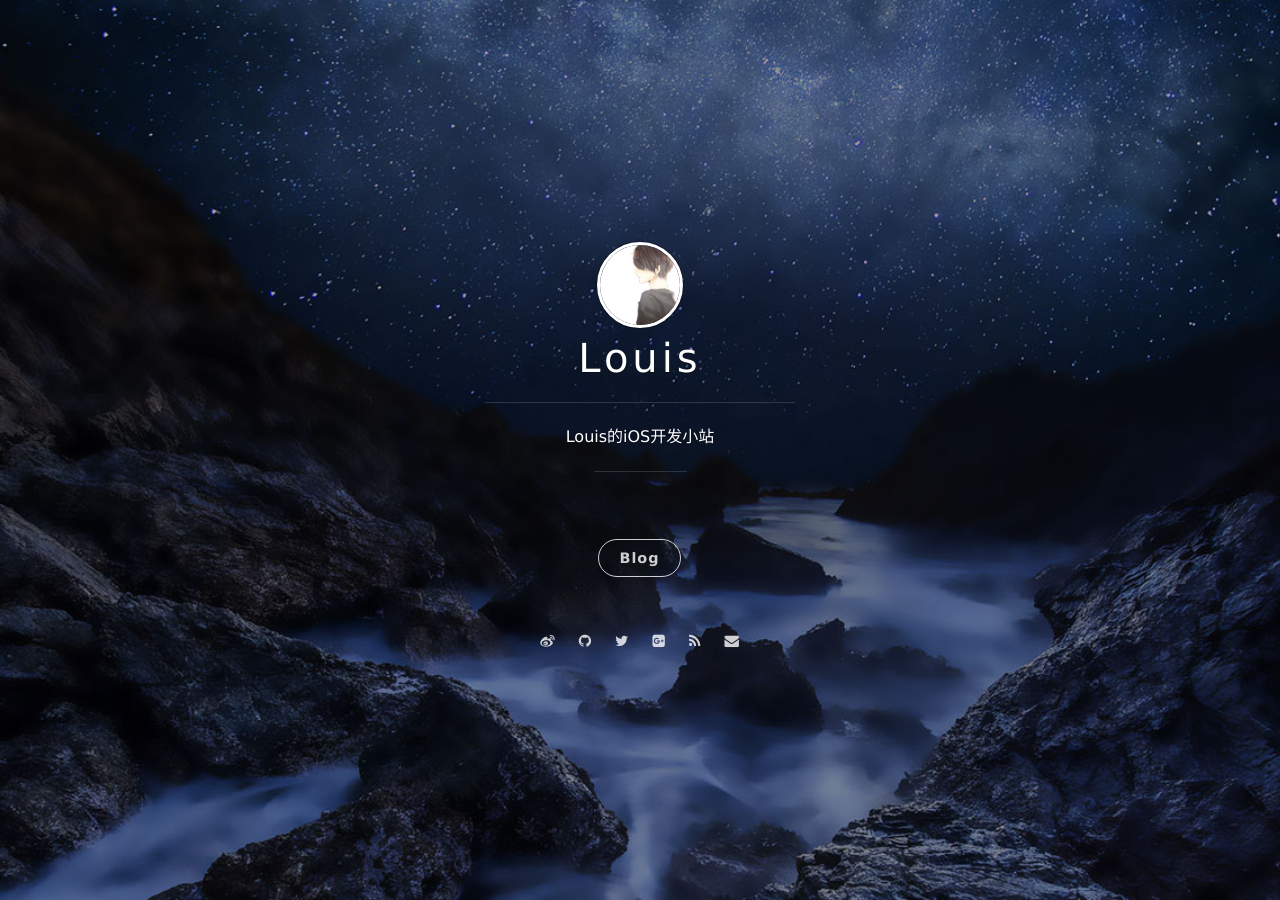
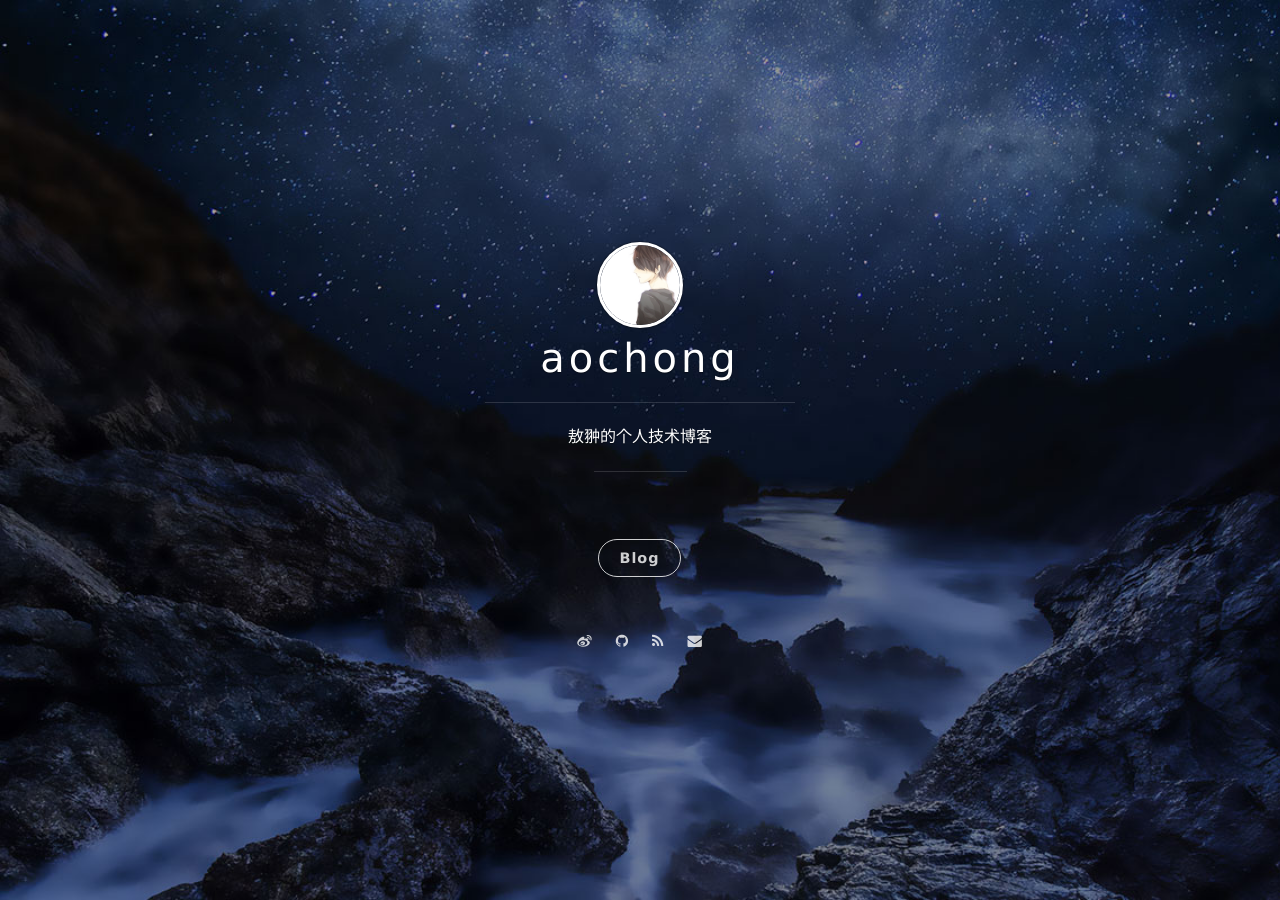
Before and after one commit to sparkaochong/aochong.github.io, a Jekyll site: the page built from index.html, in a window 1280 px wide. Built offline with Jekyll 4.4.1, drawn with Linux system fonts in a browser that asks for light colours; nearby versions of some CDN libraries; Markdown is read by kramdown in place of the engine named in the settings; the list of posts is cut into pages by our own code.

Commit message:
Update _config.yml

```diff
--- a/_config.yml
+++ b/_config.yml
@@ -1,11 +1,11 @@
 # Basic
-title: Louis
+title: aochong
 subtitle:
-welcome_message: <a href="https://github.com/louis-ly" target="_blank"></a>
-description: Louis的iOS开发小站
+welcome_message: <a href="https://github.com/sparkaochong" target="_blank"></a>
+description: 敖翀的个人技术博客
 creator: <a href="http://onev.cat">@onevcat</a>
 
-url: "http://louisly.com"
+url: "https://sparkaochong.github.io/aochong.github.io/"
 
 permalink: /:year/:month/:title/
 
@@ -35,16 +35,16 @@ paginate_path: "page/:num/"
 
 # Comment
 comment:
-    disqus: louis-ly
-    duoshuo: louis-ly
+    disqus: aochong
+    duoshuo: aochong
 
 # Social
 social:
-    weibo: louisCoder
-    github: louis-ly
-    twitter: louisCoder
-    gplus: 114566653125205042673
-    mail: 396868934@qq.com
+    weibo: aochongi
+    github: sparkaochong
+    twitter:
+    gplus:
+    mail: sparkaochong@gmail.com
 
 # Google Analytics
 ga:
```
